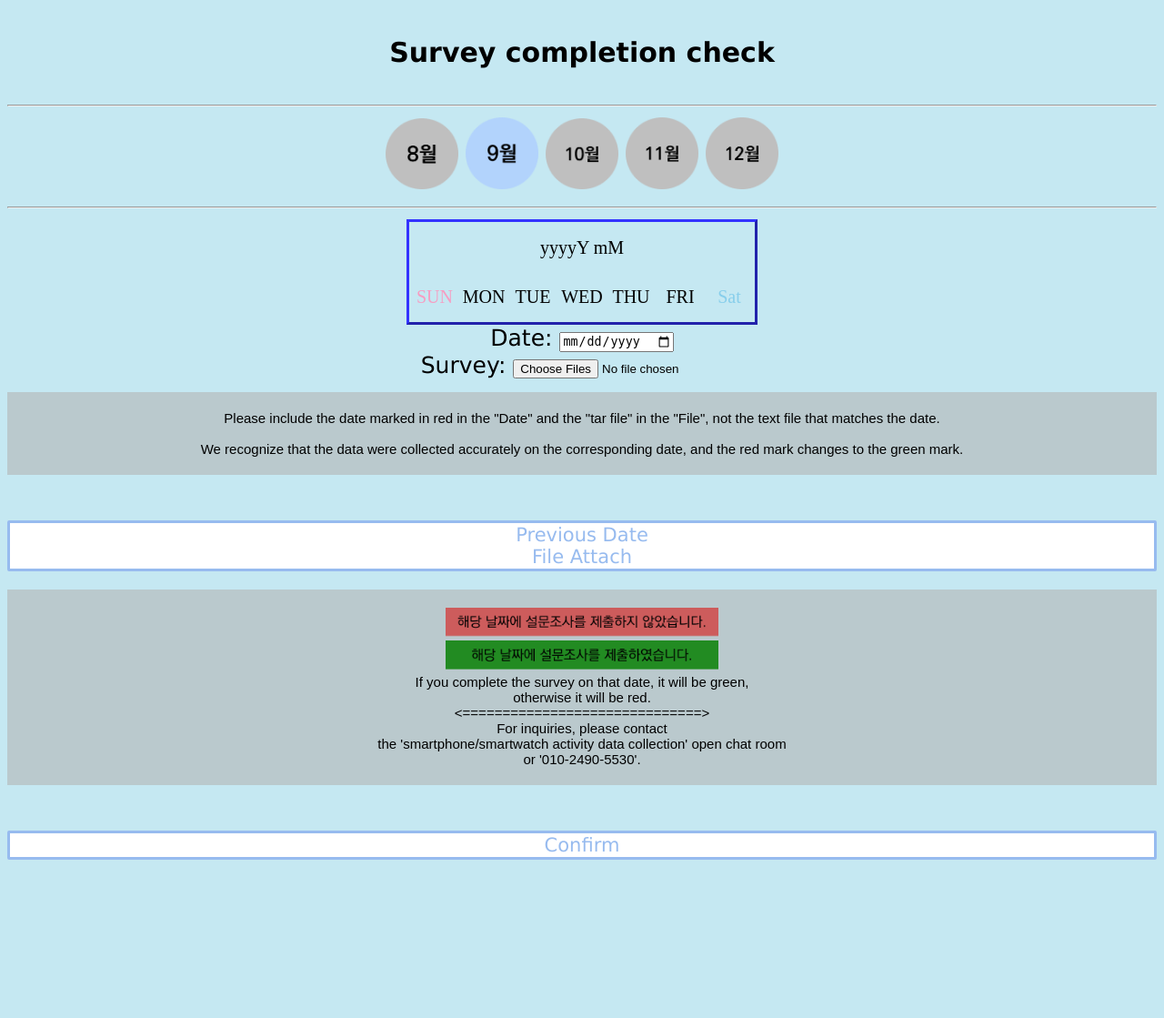
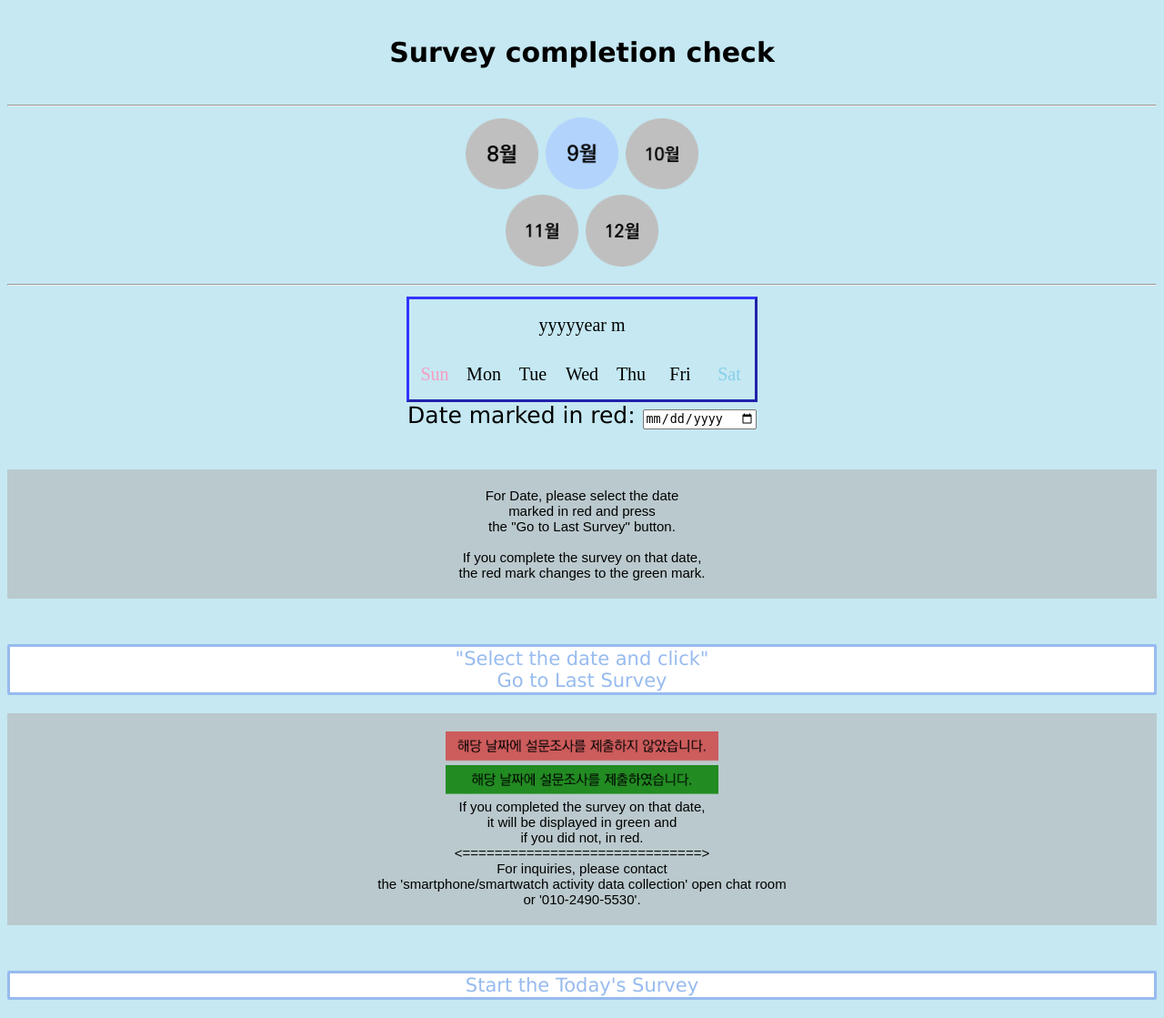
Before and after one commit to ubicomp-KNIH-proj/Distribution, a Flask app: template templates/daily_calendar_en.html in a window 1280 px wide. Shown: the whole page at 91% size. Before the commit the page ends 945 px from the top, so only its background shows below. Run offline with Flask 2, Linux system fonts and the light colour scheme; the template is opened without the code that fills it, so the values that code supplies are empty; some libraries are stand-ins or nearby versions.

Commit message:
Update 9/19

```diff
--- a/templates/daily_calendar_en.html
+++ b/templates/daily_calendar_en.html
@@ -473,6 +473,7 @@
                 <img id="oct1" src="../static/oct.png" style="width:80px" onclick="octoberCalendar()">
                 <img id="oct2" src="../static/oct_b.png" style="width:80px" onclick="octoberCalendar()">
             </label></td>
+        <br>
         <td><label>
                 <img id="nov1" src="../static/nov.png" style="width:80px" onclick="novemberCalendar()">
                 <img id="nov2" src="../static/nov_b.png" style="width:80px" onclick="novemberCalendar()">
@@ -487,45 +488,46 @@
     <table id="calendar" border="3" align="center" style="border-color:#3333FF ">
         <tr>
             <td align="center" id="tbCalendarYM" colspan="10">
-                yyyyY mM</td>
+                yyyyyear m</td>
         </tr>
         <tr>
             <td align="center">
-                <font color="#F79DC2">SUN
+                <font color="#F79DC2">Sun
             </td>
-            <td align="center">MON</td>
-            <td align="center">TUE</td>
-            <td align="center">WED</td>
-            <td align="center">THU</td>
-            <td align="center">FRI</td>
+            <td align="center">Mon</td>
+            <td align="center">Tue</td>
+            <td align="center">Wed</td>
+            <td align="center">Thu </td>
+            <td align="center">Fri</td>
             <td align="center">
                 <font color="skyblue">Sat
             </td>
-        </tr>
+        <!-- </tr> -->
     </table>
-    Date: <input type="date" id="input_date" name="adate"><br>
-    Survey: <input type="file" id="f" name="filed" multiple="multiple">
+    Date marked in red: <input type="date" id="input_date" name="adate"><br>
+
+    <!-- Date: <input type="date" id="input_date" name="adate"><br> -->
     <br>
     <p id="etc" styple="text-align: center">
-        Please include the date marked in red in the "Date" and the "tar file" in the "File", not the text file that matches the date.<br><br>
-        We recognize that the data were collected accurately on the corresponding date, and the red mark changes to the green mark.
+        For Date, please select the date <br> marked in red and press <br>the "Go to Last Survey" button.<br><br>
+        If you complete the survey on that date, <br> the red mark changes to the green mark.
     </p>
     <div align="center">
         <!-- <button style="width: 15%;" align="center" id="submit" onclick="fileAttach()"> -->
         <button style="width: 100%;" class="btn btn-primary" id="submit" onclick="fileAttach()">
-            Previous Date <br>File Attach</button>
+            "Select the date and click"<br> Go to Last Survey</button>
     </div>
     <p id="etc" style="text-align: center">
         <img id="jul1" src="../static/sred.png" style="width:300px"><br>
         <img id="jul1" src="../static/sgreen.png" style="width:300px"><br>
-        If you complete the survey on that date, it will be green,<br> otherwise it will be red.
+        If you completed the survey on that date, <br> it will be displayed in green and <br>if you did not, in red.
         <br>
         <==============================><br>
             For inquiries, please contact <br>the 'smartphone/smartwatch activity data collection' open chat room <br>or
             '010-2490-5530'.
     </p>
     <button onclick="toDaily()" id="submit_btn" class="btn btn-primary" style="width: 100%;"
-        data-target="#result">Confirm</button>
+        data-target="#result">Start the Today's Survey</button>
 
     <script>
         $(document).ready(function () {
@@ -673,7 +675,7 @@
             }
             $.ajax({
                 type: 'POST',
-                url: '{{url_for("ajax4")}}',
+                url: '{{url_for("ajax4_en")}}',
                 data: JSON.stringify(postdata),
                 dataType: 'JSON',
                 contentType: "application/json",
@@ -692,19 +694,18 @@
                 "sid": ID
             }
             var formData = new FormData();
-            document.getElementById("submit").innerHTML = "submitting";
+            document.getElementById("submit").innerHTML = "제출중....";
             formData.append('data', new Blob([JSON.stringify(postdata)], { type: "application/json" }));
-            formData.append('filed', document.getElementById("f").files[0]);
             $.ajax({
                 type: 'POST',
-                url: '{{url_for("justfile")}}',
+                url: '{{url_for("presurvey_en")}}',
                 data: formData,
                 multiple: true,
                 contentType: false,
                 processData: false,
                 enctype: 'multipart/form-data',
                 success: function (response) {
-                    document.getElementById("submit").innerHTML = "Submitted";
+                    document.getElementById("submit").innerHTML = "submit";
                     $('body').html(response);
                 },
                 error: function (request, status, error) {
```
